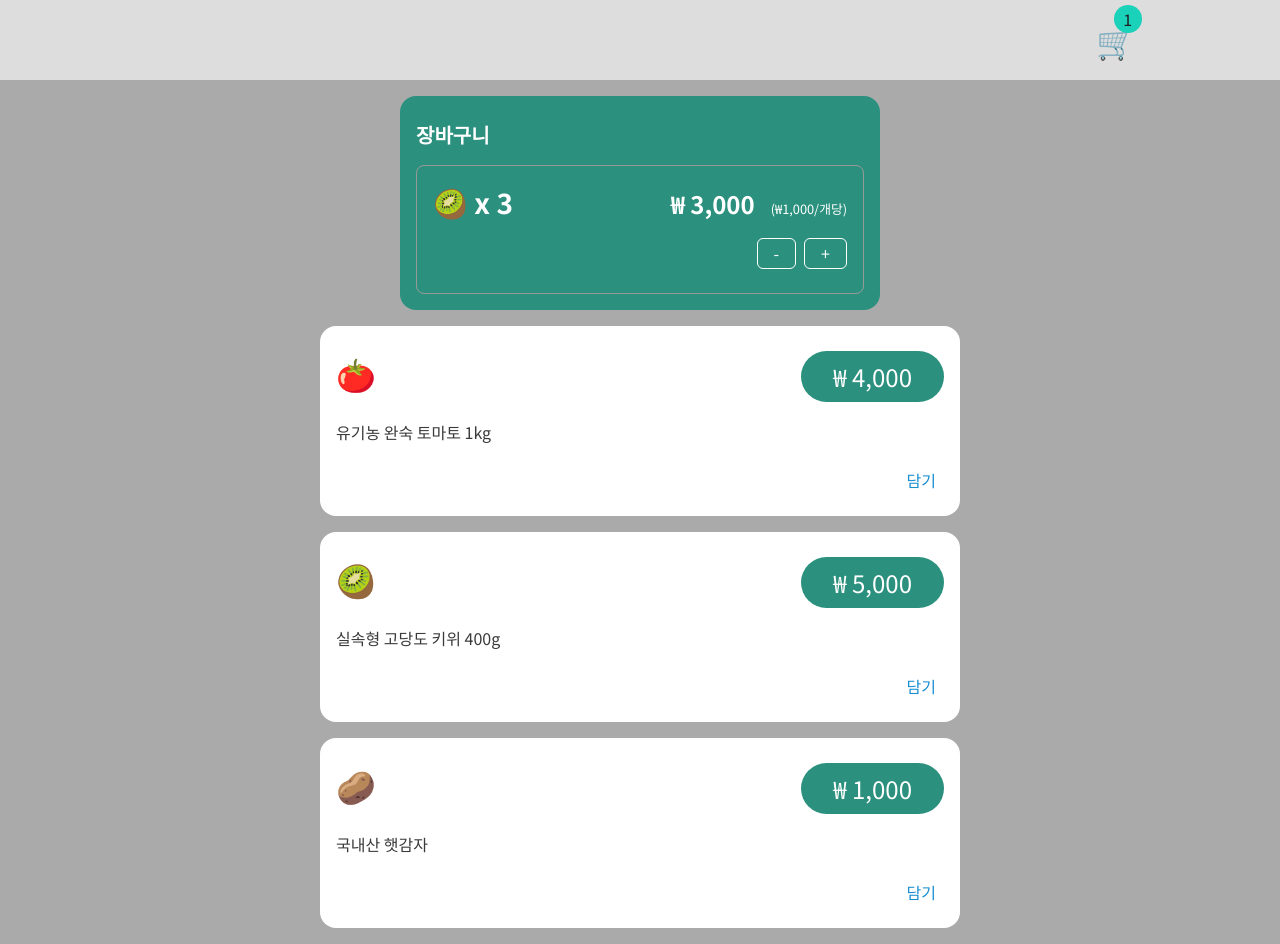
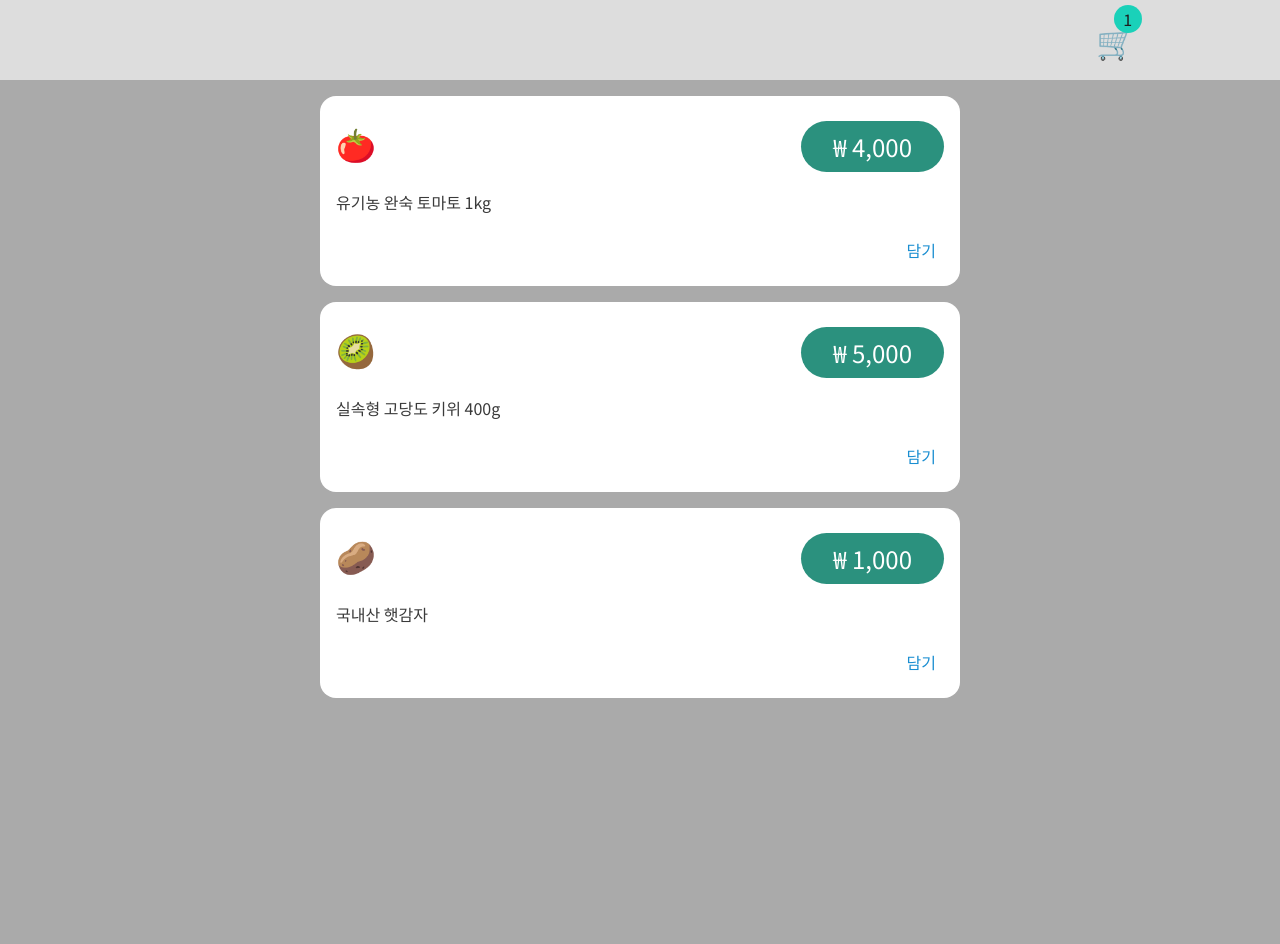
Before and after one commit to geumyoung00/redux-review-1, a React (Create React App) app: page / in a window 1280 px wide. After the commit the page ends 800 px from the top, so only its background shows below. Built offline with nearby package versions, Linux system fonts and the light colour scheme.

Commit message:
isOpen 상태값에 따라 cart 노출 결정

```diff
--- a/src/App.js
+++ b/src/App.js
@@ -1,11 +1,16 @@
+import { useSelector } from 'react-redux';
 import Cart from './components/Cart/Cart';
 import Layout from './components/Layout/Layout';
 import Products from './components/Shop/Products';
 
+
 function App() {
+
+  const isOpenCart = useSelector((state) => state.cart.isOpen);
+
   return (
     <Layout>
-      <Cart />
+      {isOpenCart? <Cart /> : null}
       <Products />
     </Layout>
   );
```
